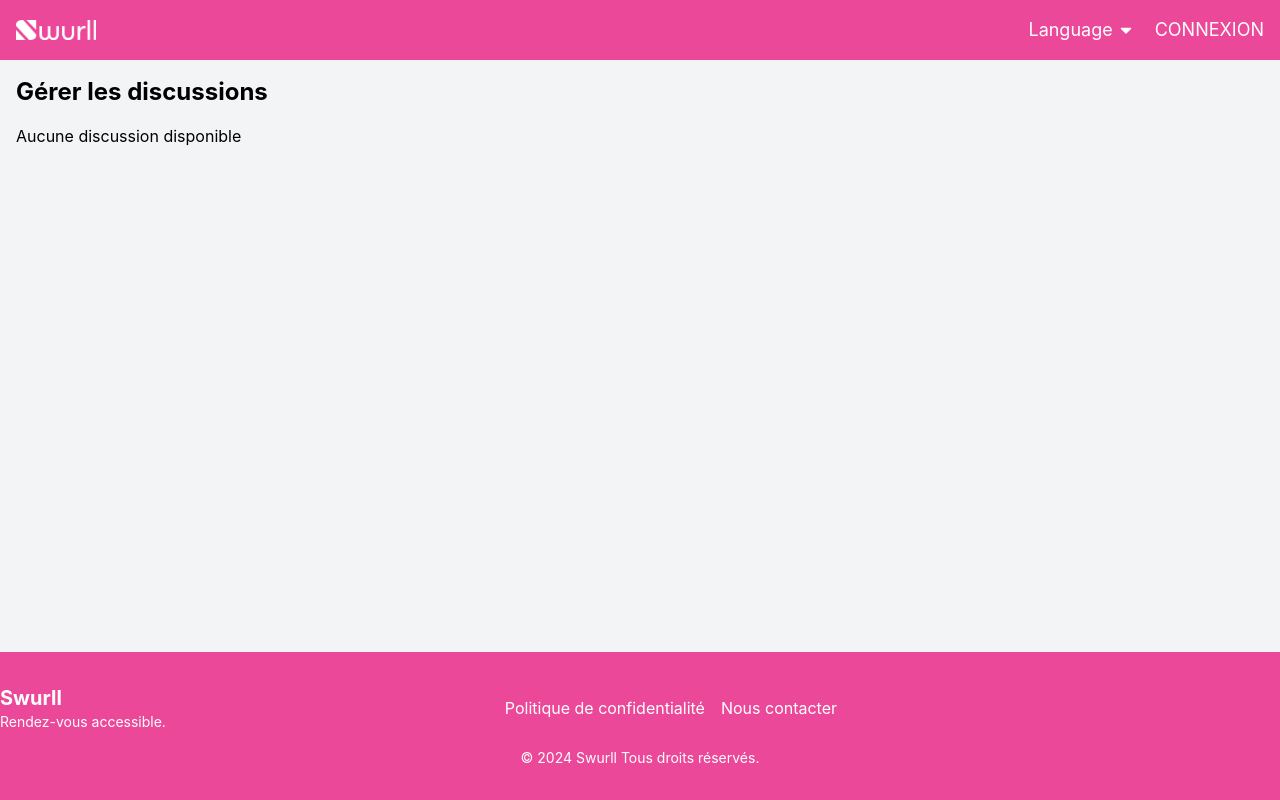
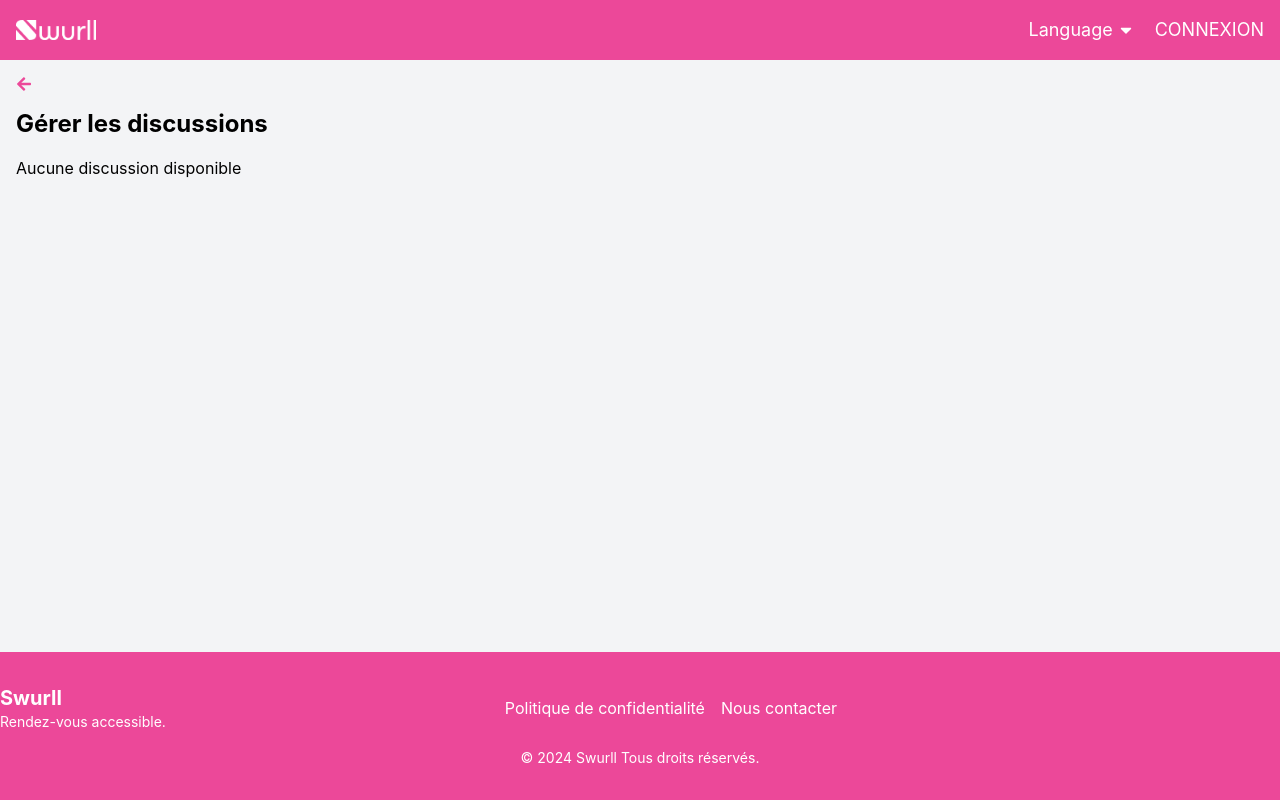
Before and after one commit to SafiUllahAshfaq/chat-app, a Next.js app: page /host/messenger in a window 1280 px wide. Built offline with nearby package versions, Linux system fonts and the light colour scheme.

Commit message:
Update index.tsx

```diff
--- a/pages/host/messenger/index.tsx
+++ b/pages/host/messenger/index.tsx
@@ -13,7 +13,7 @@ import { db } from "../../../firebase/firebase";
 import { useAuth } from "../../../context/AuthContext";
 import Header from "../../../components/Header";
 import Footer from "../../../components/Footer";
-import { FaUser } from "react-icons/fa";
+import { FaArrowLeft, FaUser } from "react-icons/fa";
 import { useTranslation } from "react-i18next";
 
 interface Chat {
@@ -117,7 +117,14 @@ const HostMessengerPage = () => {
     <div className="flex flex-col h-screen">
       <Header title="Host Messenger" />
       <div className="flex-1 bg-gray-100 p-4 overflow-y-auto">
-        <h1 className="text-2xl font-bold mb-4">
+        <div className="w-full">
+          <FaArrowLeft
+            className="text-primary cursor-pointer"
+            onClick={() => router.push("/host")}
+          />
+        </div>
+
+        <h1 className="text-2xl font-bold mb-4 mt-4">
           {t("hostMessengerPage.manageChats")}
         </h1>
         {error && <p className="text-red-500">{error}</p>}
```
